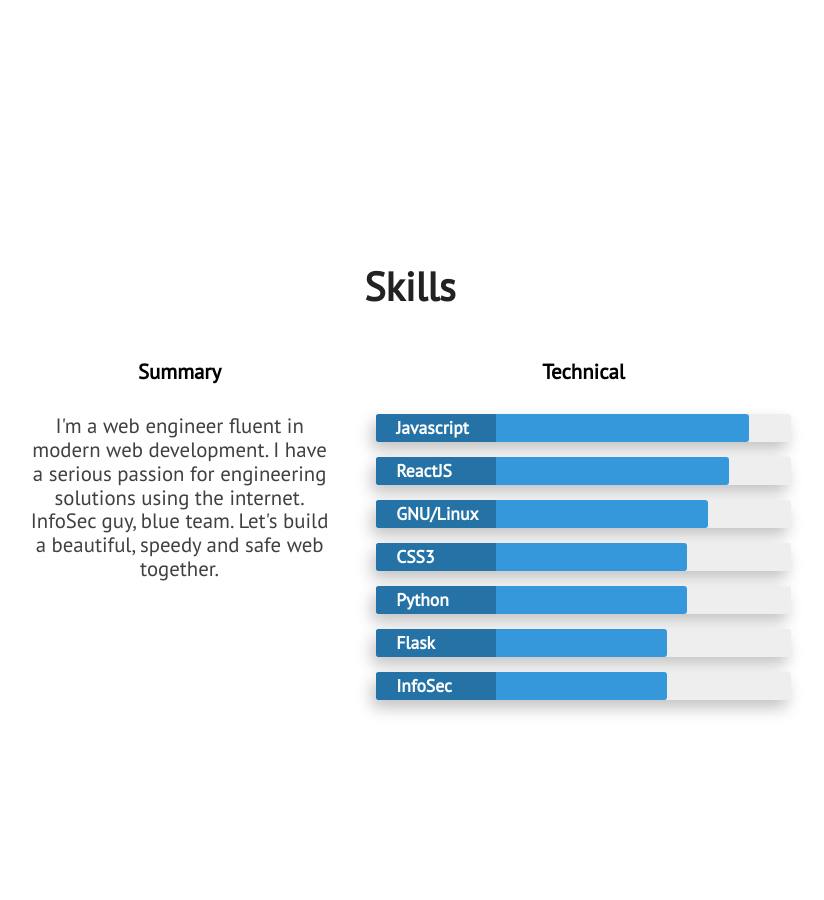
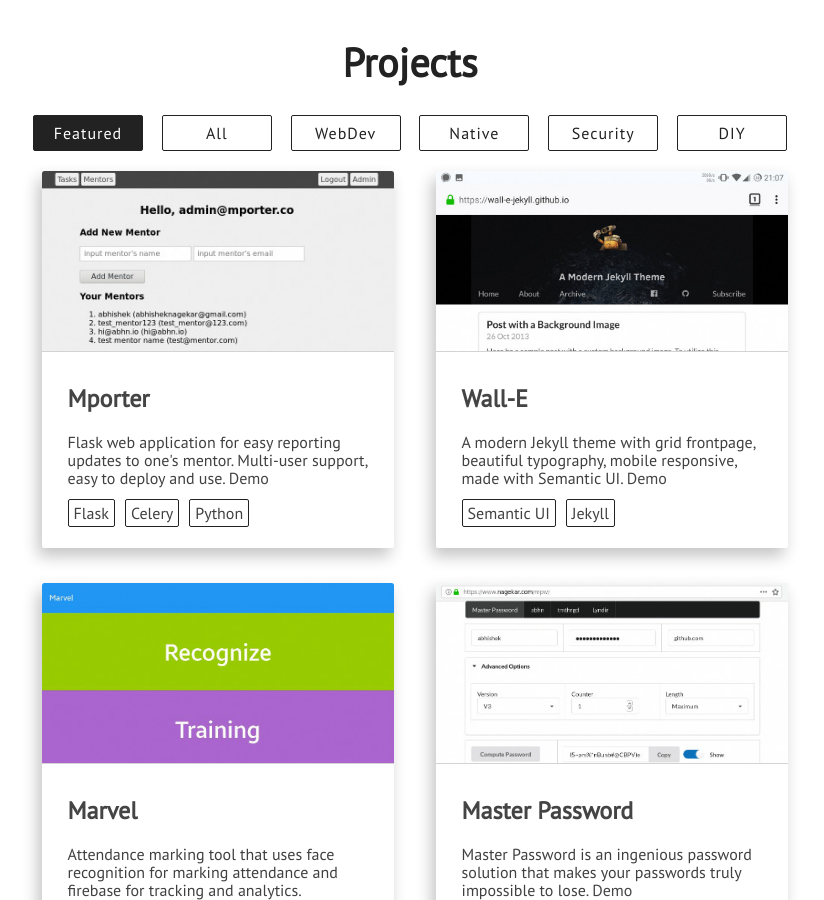
Before and after one commit to Eric-Cupples/Eric-Cupples.github.io, a Jekyll site: the page built from index.html, in a window 1280 px wide and 900 px high, scrolled down 2941 px. Shown: the whole window, without its empty margins (230-1054 px from the left). Built offline with Jekyll 4.4.1, drawn with Linux system fonts in a browser that asks for light colours; nearby versions of some CDN libraries.

Commit message:
Remove of Independent Skills Section

```diff
--- a/_includes/nav.html
+++ b/_includes/nav.html
@@ -8,7 +8,7 @@
         <div class="head-punchline animated">{{ site.description }}</div>
         <div class="head-menu-wrap">
             <a class="semi-transparent-button with-border nav-links" href="#about">ABOUT</a>
-            <a class="semi-transparent-button with-border nav-links" href="#skills">SKILLS</a>
+            <a class="semi-transparent-button with-border nav-links" href="#resume">SKILLS</a>
             <a class="semi-transparent-button with-border nav-links" href="#projects">PROJECTS</a>
             <a class="semi-transparent-button with-border nav-links" href="#blog-posts">BLOG</a>
         </div>
--- a/_includes/skills.html
+++ /dev/null
@@ -1,57 +0,0 @@
-
-<div class="section-wrapper">
-    <section class="section skills" id="skills">
-        <div>
-            <div class="section-heading" id="skills-text">Skills</div>
-
-            <div class="skills-grid">
-                <div class="what-i-do">
-                    <h3 class="center-align skills-subsection">Summary</h3>
-                    <p class="paragraph-text center-align">
-                        I'm a web engineer fluent in modern web development. I have a serious passion for engineering solutions using the internet. InfoSec guy, blue team. Let's build a beautiful, speedy and safe web together.
-                    </p>
-                </div>
-                <div class="technical-skills">
-                    <h3 class="center-align skills-subsection">Technical</h3>
-                    <div class="progress-bars">
-                        <div class="skillbar clearfix " data-percent="90%">
-                            <div class="skillbar-title" style="background: #2980b9;"><span>Javascript</span></div>
-                            <div class="skillbar-bar" style="background: #3498db;"></div>
-                        </div> <!-- End Skill Bar -->
-
-                        <div class="skillbar clearfix " data-percent="85%">
-                            <div class="skillbar-title" style="background: #2980b9;"><span>ReactJS</span></div>
-                            <div class="skillbar-bar" style="background: #3498db;"></div>
-                        </div> <!-- End Skill Bar -->
-
-                        <div class="skillbar clearfix " data-percent="80%">
-                            <div class="skillbar-title" style="background: #2980b9;"><span>GNU/Linux</span></div>
-                            <div class="skillbar-bar" style="background: #3498db"></div>
-                        </div> <!-- End Skill Bar -->
-
-
-                        <div class="skillbar clearfix " data-percent="75%">
-                            <div class="skillbar-title" style="background: #2980b9;"><span>CSS3</span></div>
-                            <div class="skillbar-bar" style="background: #3498db;"></div>
-                        </div> <!-- End Skill Bar -->
-
-                        <div class="skillbar clearfix " data-percent="75%">
-                            <div class="skillbar-title" style="background: #2980b9;"><span>Python</span></div>
-                            <div class="skillbar-bar" style="background: #3498db;"></div>
-                        </div> <!-- End Skill Bar -->
-
-                        <div class="skillbar clearfix " data-percent="70%">
-                            <div class="skillbar-title" style="background: #2980b9"><span>Flask</span></div>
-                            <div class="skillbar-bar" style="background: #3498db;"></div>
-                        </div> <!-- End Skill Bar -->
-
-                        <div class="skillbar clearfix " data-percent="70%">
-                            <div class="skillbar-title" style="background: #2980b9"><span>InfoSec</span></div>
-                            <div class="skillbar-bar" style="background: #3498db"></div>
-                        </div> <!-- End Skill Bar -->
-                    </div>
-                </div>
-            </div>
-        </div>
-    </section>
-</div>
--- a/_layouts/default.html
+++ b/_layouts/default.html
@@ -11,8 +11,6 @@
 
     {% include resume.html%}
 
-    {% include skills.html %}
-
     {% include projects.html %}
 
     {% include blogs.html %}
```
